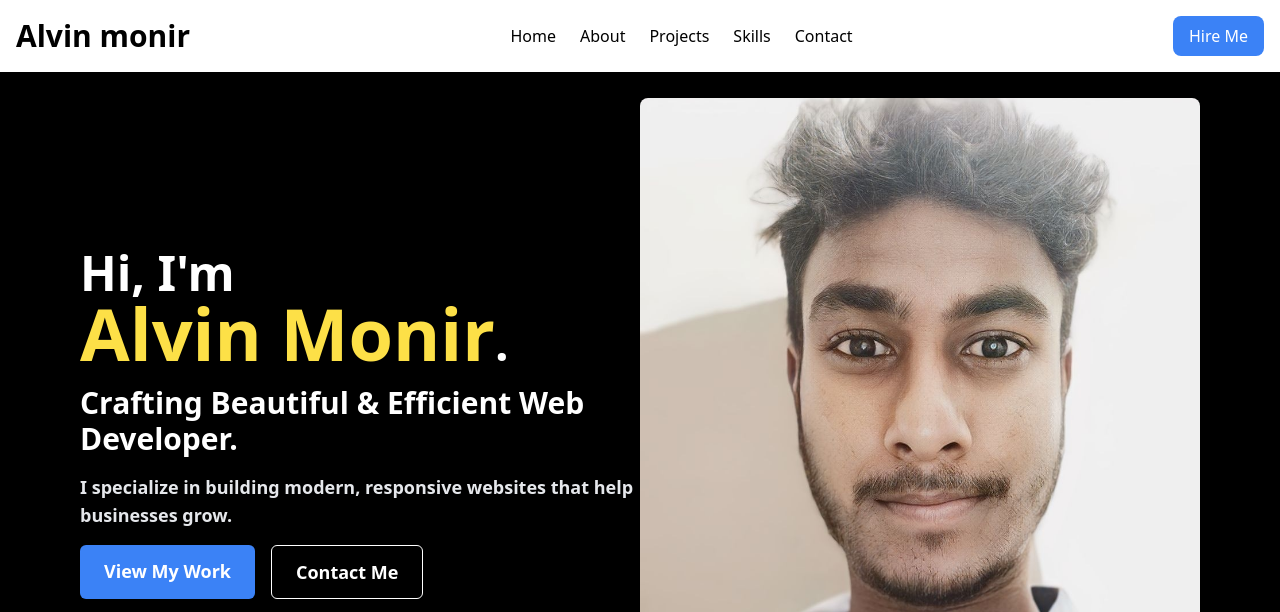
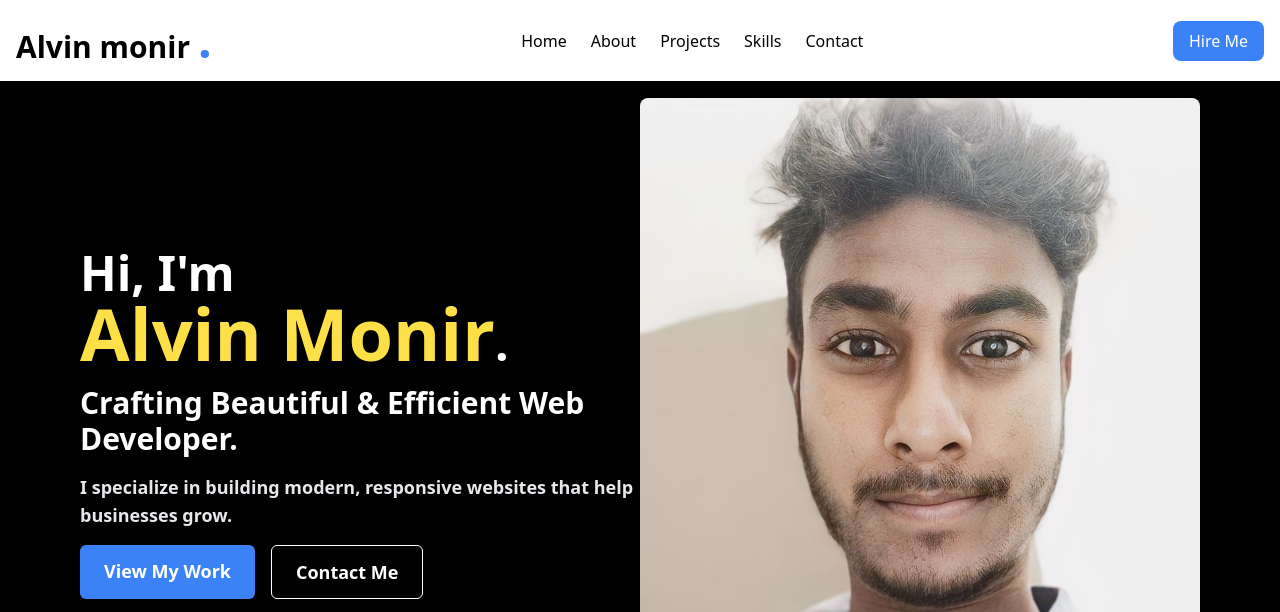
Before and after one commit to alvinmonir411/personal_protfolio, a plain HTML site: page index.html in a window 1280 px wide. Shown: the top 612 px of the page. Drawn offline with nearby package versions, Linux system fonts and the light colour scheme.

Commit message:
add a dot after my name

```diff
--- a/index.html
+++ b/index.html
@@ -16,7 +16,9 @@
     <nav
       class="fixed top-0 left-0 w-full bg-white shadow-md p-4 flex justify-between items-center z-50"
     >
-      <div class="text-3xl font-bold">Alvin monir</div>
+      <div class="text-3xl font-bold">
+        Alvin monir <span class="text-5xl text-bold text-blue-500">.</span>
+      </div>
       <ul class="hidden md:flex space-x-6">
         <li><a href="#home" class="hover:text-blue-500">Home</a></li>
         <li><a href="#about" class="hover:text-blue-500">About</a></li>
```
